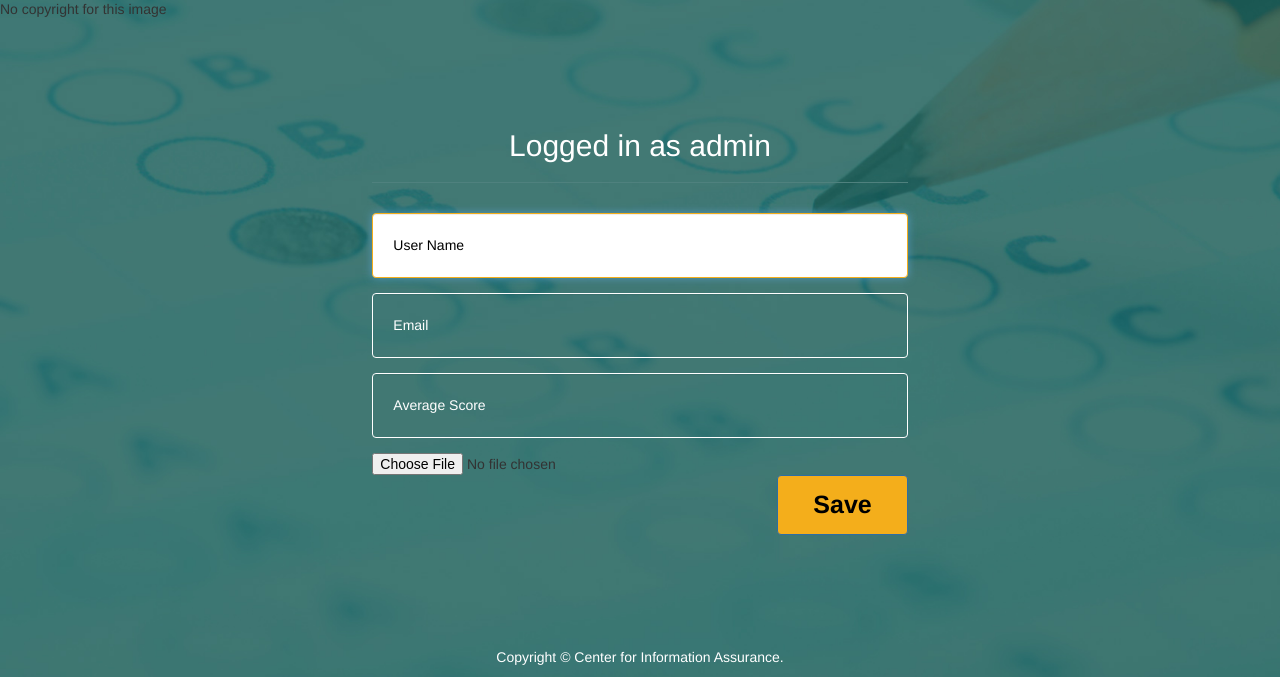
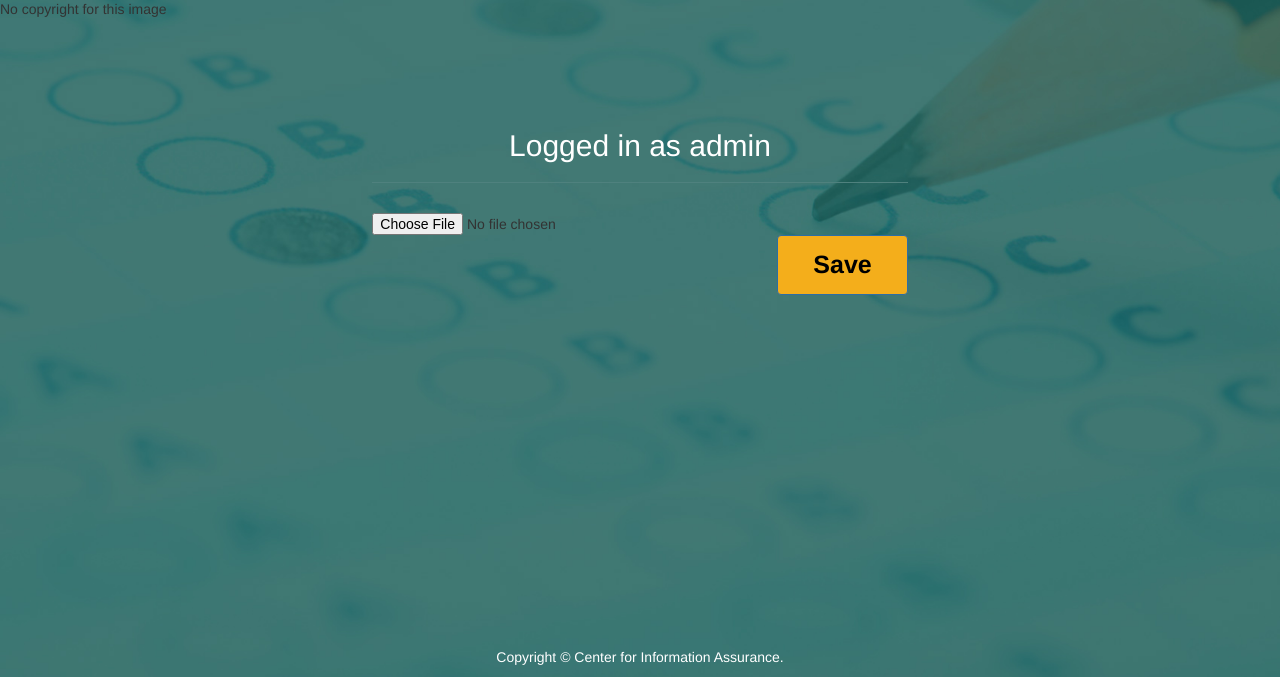
Before and after one commit to kishordgupta/comp4432_exercises, a Flask app: page /profile in a window 1280 px wide. Shown: the part 123-800 px from the top of the page. Run offline with Flask 2, Linux system fonts and the light colour scheme; the visitor is signed in with stand-in values (Sample User, id 1); data comes from the database, SQL or seed files in the repository; some libraries are stand-ins or nearby versions.

Commit message:
Update profile.html

```diff
--- a/templates/profile.html
+++ b/templates/profile.html
@@ -43,15 +43,7 @@
                 <div class="col-md-6 login-form col-md-offset-3">
                     <h2 class="form-title text-center">Logged in as {{ session['username'] }}</h2>
                     <form class="form" role="form" id="profile_form">
-                        <div class="form-group">
-                            <input type="text" name="username" class="form-control" id="username" placeholder="User Name" required autocomplete="off" autofocus="">
-                        </div>
-                        <div class="form-group">
-                            <input type="text" name="email" class="form-control" id="email" placeholder="Email" autocomplete="off" required>
-                        </div>
-                        <div class="form-group">
-                            <input type="number" min="0.01" step="any" name="average_score" class="form-control" id="averageScore" placeholder="Average Score" autocomplete="off" required>
-                        </div>
+
                         <div class="">
                             <div class="input-group upload-hide-image"></div>
                             <div class="upload-view-image"></div>
```
